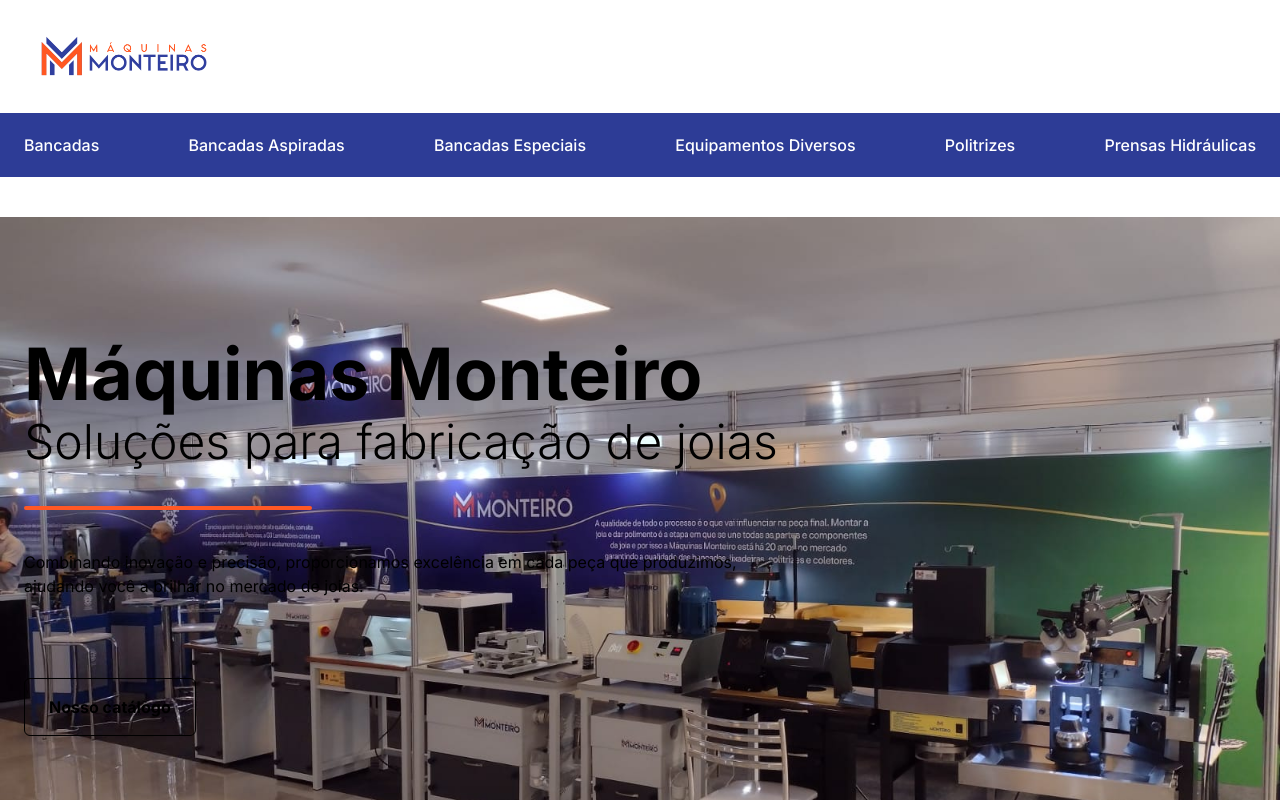
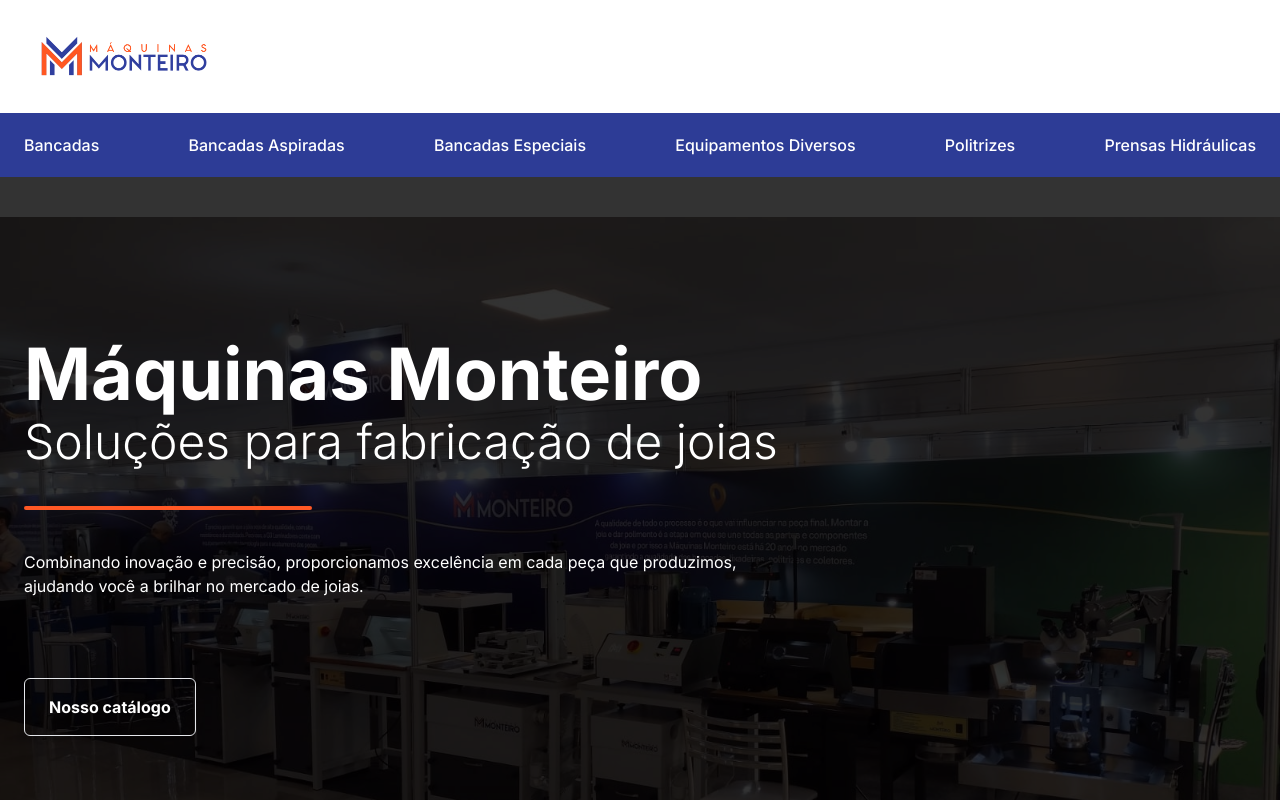
Before and after one commit to hrqmonteiro/maquinasmonteiro.com.br, a Next.js app: page / in a window 1280 px wide. Shown: the top 800 px of the page. Built offline with nearby package versions, Linux system fonts and the light colour scheme.

Commit message:
style: adding extend instead of just theme properties on tailwind config

```diff
--- a/tailwind.config.ts
+++ b/tailwind.config.ts
@@ -6,6 +6,7 @@
     './components/**/*.{js,ts,jsx,tsx,mdx}'
   ],
   theme: {
+    extend: {
       colors: {
         primary: 'rgb(var(--color-primary) / <alpha-value>)',
         secondary: 'rgb(var(--color-secondary) / <alpha-value>)',
@@ -15,6 +16,7 @@
         accent: 'rgb(var(--color-accent) / <alpha-value>)',
         primary: 'rgb(var(--color-text-primary) / <alpha-value>)'
       }
+    }
   },
   plugins: []
 } satisfies Config
```
Lines whose indentation alone changed are shown as unchanged.
